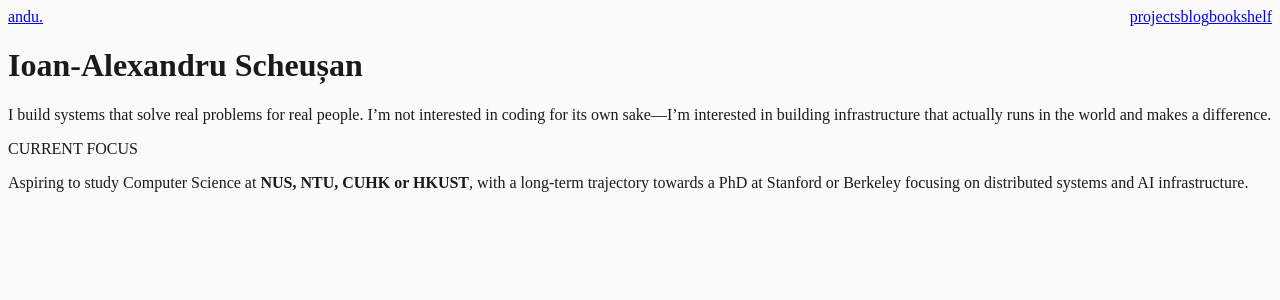
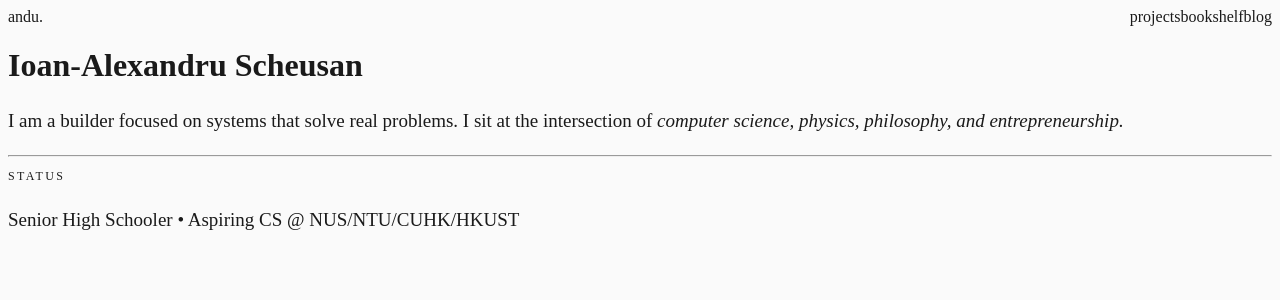
Before and after one commit to andusch/personal-website, a Next.js app: page / in a window 1280 px wide. Shown: the top 300 px of the page. Built offline with nearby package versions, Linux system fonts and the light colour scheme.

Commit message:
fix: bug fixes

```diff
--- a/src/app/globals.css
+++ b/src/app/globals.css
@@ -2,13 +2,23 @@
 @tailwind components;
 @tailwind utilities;
 
-:root {
-  --foreground-rgb: 26, 26, 26;
-  --background-start-rgb: 250, 250, 250;
-  --background-end-rgb: 250, 250, 250;
+@layer base {
+  body {
+    @apply bg-[#fafafa] text-[#1a1a1a] antialiased;
+    -webkit-font-smoothing: antialiased;
+    -moz-osx-font-smoothing: grayscale;
+  }
+
+  a {
+    @apply no-underline text-inherit;
+  }
 }
 
-body {
-  color: rgb(var(--foreground-rgb));
-  background: rgb(var(--background-start-rgb));
+.page-fade {
+  animation: fadeIn 0.5s ease-in;
 }
+
+@keyframes fadeIn {
+  from { opacity: 0; transform: translateY(4px); }
+  to { opacity: 1; transform: translateY(0); }
+}
--- a/src/app/page.tsx
+++ b/src/app/page.tsx
@@ -1,26 +1,25 @@
 export default function Home() {
   return (
-    <main className="max-w-2xl mx-auto px-6 py-12 md:py-24 font-serif">
-      <h1 className="text-3xl font-bold mb-8 font-sans tracking-tight">
-        Ioan-Alexandru Scheușan
+    <main className="max-w-2xl mx-auto px-6 pb-24 page-fade font-serif">
+      <h1 className="text-4xl font-bold font-sans mb-12 tracking-tighter">
+        Ioan-Alexandru Scheusan
       </h1>
 
-      <section className="space-y-6 text-lg leading-relaxed text-gray-800">
+      <div className="space-y-8 text-[19px] leading-[1.6] text-gray-800">
         <p>
-          I build systems that solve real problems for real people.
-          I’m not interested in coding for its own sake—I’m interested in building
-          infrastructure that actually runs in the world and makes a difference.
+          I am a builder focused on systems that solve real problems.
+          I sit at the intersection of <span className="text-black font-medium italic">computer science, physics, philosophy, and entrepreneurship.</span>
         </p>
 
-        <div className="pt-8 font-sans text-sm uppercase tracking-widest text-gray-500">
-          Current Focus
+        <hr className="border-gray-100 my-12" />
+
+        <div className="font-sans text-[12px] uppercase tracking-[0.2em] text-gray-400 mb-4">
+          Status
         </div>
-        <p>
-          Aspiring to study Computer Science at <strong>NUS, NTU, CUHK or HKUST</strong>, with a long-term
-          trajectory towards a PhD at Stanford or Berkeley focusing on
-          distributed systems and AI infrastructure.
+        <p className="text-base font-sans">
+          Senior High Schooler • Aspiring CS @ NUS/NTU/CUHK/HKUST
         </p>
-      </section>
+      </div>
     </main>
   );
 }
--- a/src/app/projects/page.tsx
+++ b/src/app/projects/page.tsx
@@ -1,6 +1,5 @@
 import { getProjects } from '@/lib/notion';
 
-// CRITICAL: Ensure 'default' is included here
 export default async function ProjectsPage() {
   const projects = await getProjects();
 
@@ -14,7 +13,7 @@ export default async function ProjectsPage() {
         )}
 
         {projects.map((project: any) => {
-          // Check if properties exist to avoid undefined errors
+
           const name = project.properties.Name?.title[0]?.plain_text || "Untitled Project";
           const desc = project.properties.Description?.rich_text[0]?.plain_text || "";
           const year = project.properties.Year?.number;
--- a/src/components/Navbar.tsx
+++ b/src/components/Navbar.tsx
@@ -1,16 +1,40 @@
+"use client";
+
 import Link from 'next/link';
+import { usePathname } from 'next/navigation';
 
 export default function Navbar() {
+
+  const pathname = usePathname();
+
+  const navItems = [
+    { name: 'projects', path: '/projects' },
+    { name: 'bookshelf', path: '/bookshelf' },
+    { name: 'blog', path: '/blog' },
+  ];
+
   return (
-    <nav className="max-w-2xl mx-auto px-6 py-12 flex justify-between items-center font-sans">
-      <Link href="/" className="text-black font-semibold hover:opacity-60 transition-opacity">
+    <nav className="max-w-2xl mx-auto px-6 py-16 flex justify-between items-center font-sans tracking-tight">
+      <Link href="/" className="text-lg font-bold hover:opacity-60 transition-opacity">
         andu.
       </Link>
-      <div className="flex gap-6 text-sm text-gray-500">
-        <Link href="/projects" className="hover:text-black transition-colors">projects</Link>
-        <Link href="/blog" className="hover:text-black transition-colors">blog</Link>
-        <Link href="/bookshelf" className="hover:text-black transition-colors">bookshelf</Link>
+
+      <div className="flex gap-8 items-center">
+        {navItems.map((item) => (
+          <Link
+            key={item.path}
+            href={item.path}
+            className={`text-sm transition-all duration-200 ${
+              pathname === item.path
+                ? 'text-black font-medium border-b border-black'
+                : 'text-gray-400 hover:text-black'
+            }`}
+          >
+            {item.name}
+          </Link>
+        ))}
       </div>
     </nav>
   );
+
 }
```
